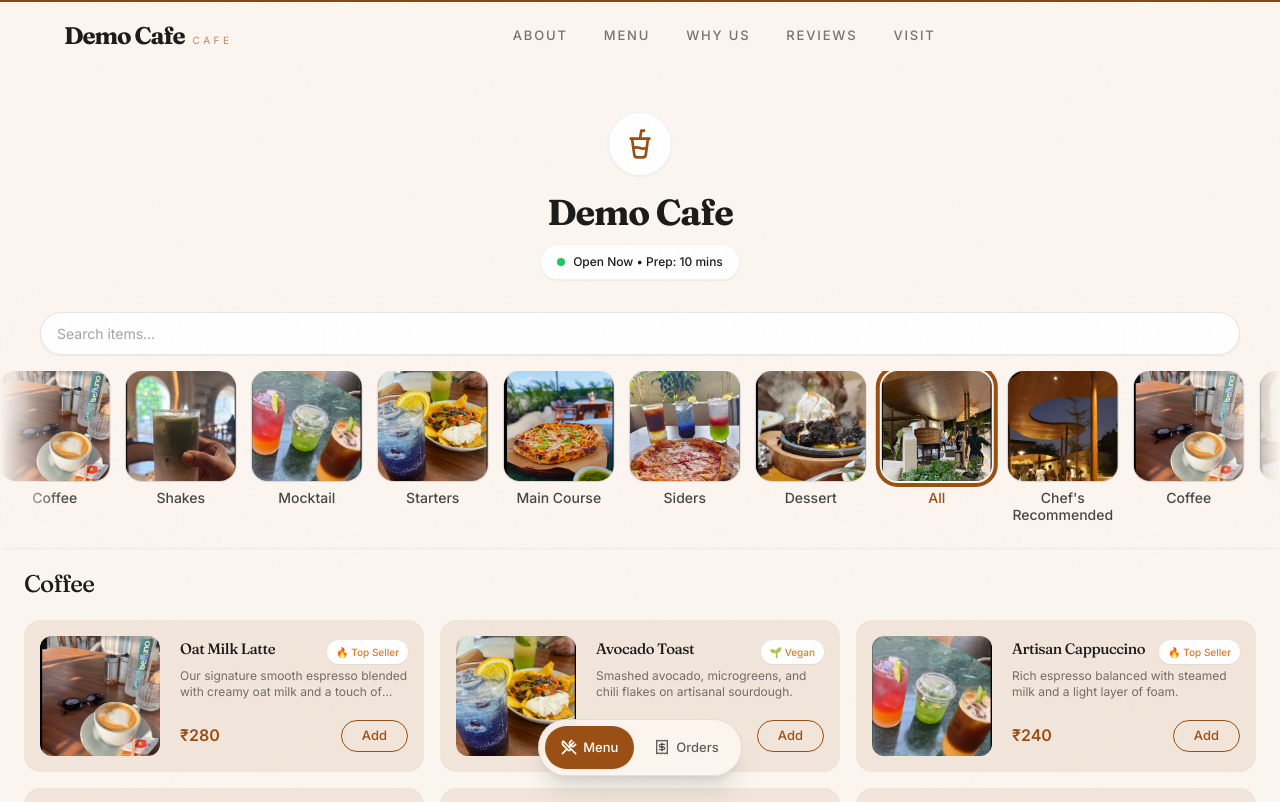
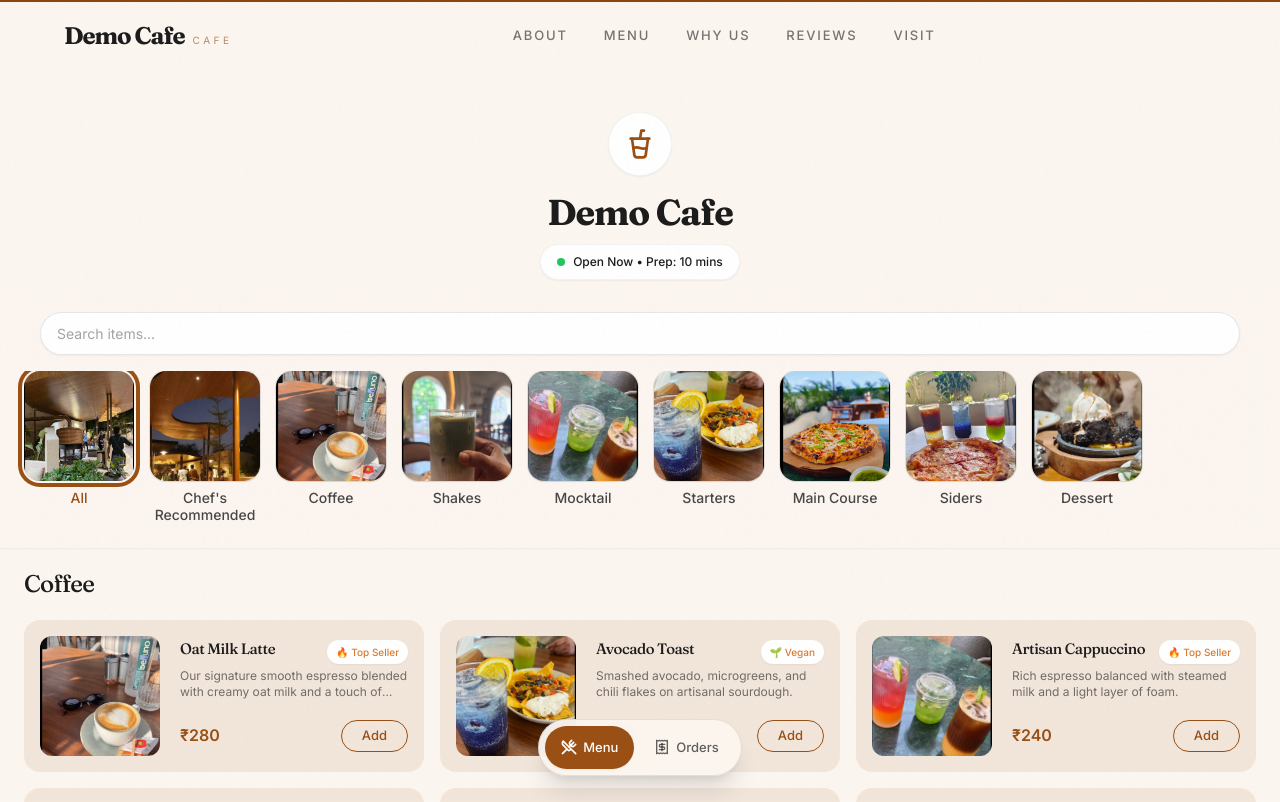
Before and after one commit to KenilPatel-30/DemoWebsite, a Next.js app: page /order in a window 1280 px wide. Shown: the top 802 px of the page. Built offline with nearby package versions, Linux system fonts and the light colour scheme.

Commit message:
Remove category duplicates and auto marquee animation

```diff
--- a/components/order/OrderMenu.tsx
+++ b/components/order/OrderMenu.tsx
@@ -60,20 +60,14 @@ export default function OrderMenu() {
           />
         </div>
 
-        {/* Category Marquee */}
-        <div
-          className="w-full overflow-hidden pb-4 mt-2"
-          style={{
-            maskImage: "linear-gradient(to right, transparent, black 5%, black 95%, transparent)",
-            WebkitMaskImage: "linear-gradient(to right, transparent, black 5%, black 95%, transparent)"
-          }}
-        >
-          <div className="flex gap-4 w-max animate-marquee hover:[animation-play-state:paused]">
-            {[...ORDER_CATEGORIES, ...ORDER_CATEGORIES].map((cat, i) => (
+        {/* Category Row */}
+        <div className="w-full pb-4 mt-2">
+          <div className="flex gap-4 overflow-x-auto px-6 no-scrollbar snap-x">
+            {ORDER_CATEGORIES.map((cat, i) => (
               <div
                 key={`${cat}-${i}`}
                 onClick={() => setActiveCategory(cat)}
-                className="flex flex-col items-center gap-2 cursor-pointer group flex-shrink-0 transition-all hover:scale-[1.02] active:scale-95 w-[90px] md:w-[110px]"
+                className="flex flex-col items-center gap-2 cursor-pointer group flex-shrink-0 transition-all hover:scale-[1.02] active:scale-95 w-[90px] md:w-[110px] snap-start"
               >
                  <div className={`relative w-full aspect-[4/3] md:aspect-square rounded-2xl overflow-hidden ${activeCategory === cat ? 'ring-4 ring-[#9A5015] ring-offset-2 ring-offset-[#FCF6F0]' : 'ring-1 ring-ink/10 shadow-sm'}`}>
                    <Image src={CATEGORY_IMAGES[cat] || IMG.warmInterior} alt={cat} fill className="object-cover group-hover:scale-110 transition-transform duration-700" />
```
